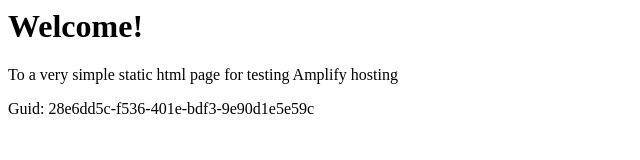
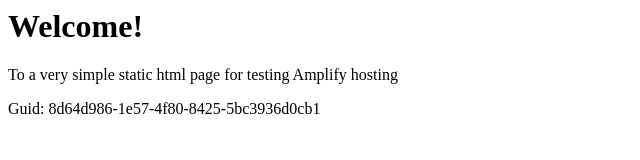
Before and after one commit to aws-aemilia-pdx/Github-PR-Commit-Integration-Test-DoNotTouch-GitHubWebhookPushCanaryTest-v1-prod-us-west-2, a website: page src/index.html in a window 1280 px wide. Shown: the full height of the page, 0-640 px from the left. Drawn offline with Linux system fonts and the light colour scheme.

Commit message:
commit from integ tests

```diff
--- a/src/index.html
+++ b/src/index.html
@@ -12,6 +12,6 @@
 <body>
     <h1>Welcome!</h1>
     <p>To a very simple static html page for testing Amplify hosting</p>
-    <p>Guid: 28e6dd5c-f536-401e-bdf3-9e90d1e5e59c</p></body>
+    <p>Guid: 8d64d986-1e57-4f80-8425-5bc3936d0cb1</p></body>
 
 </html>
```
